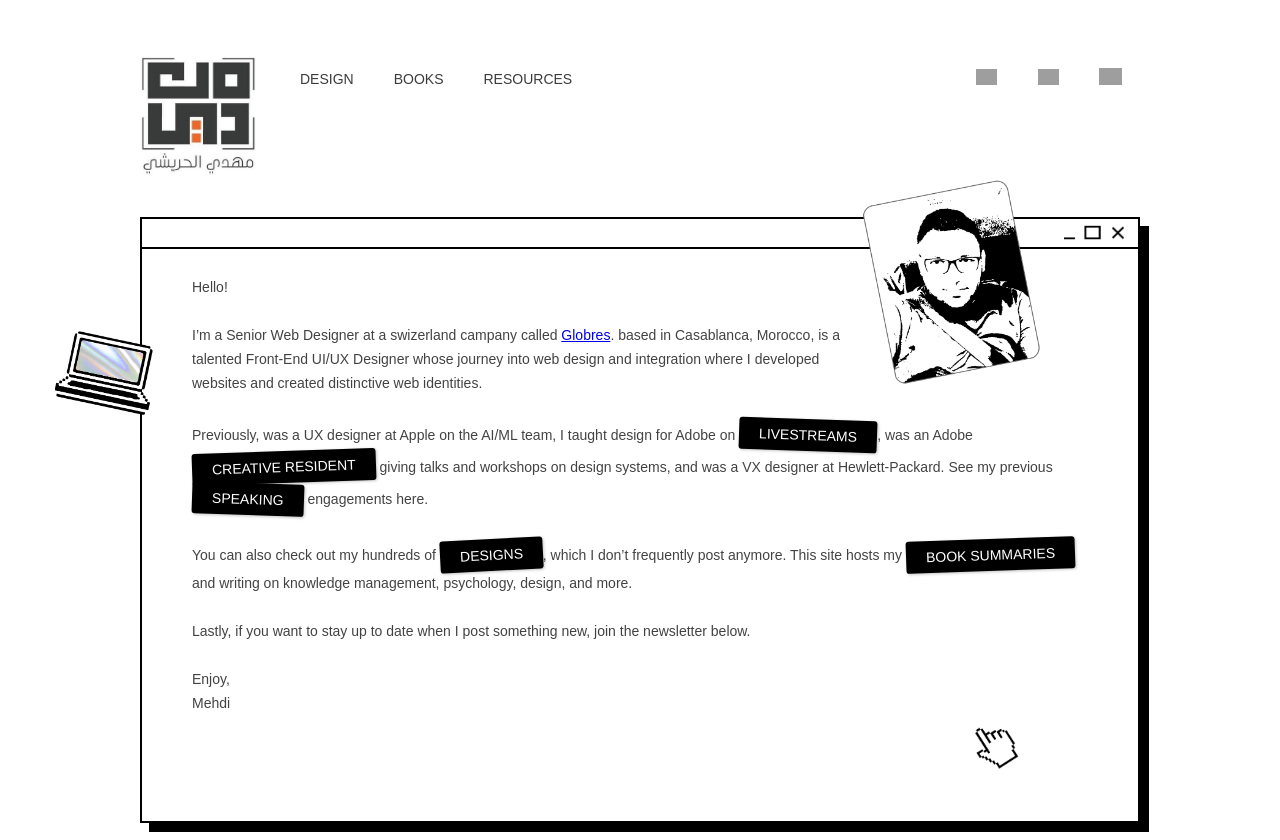
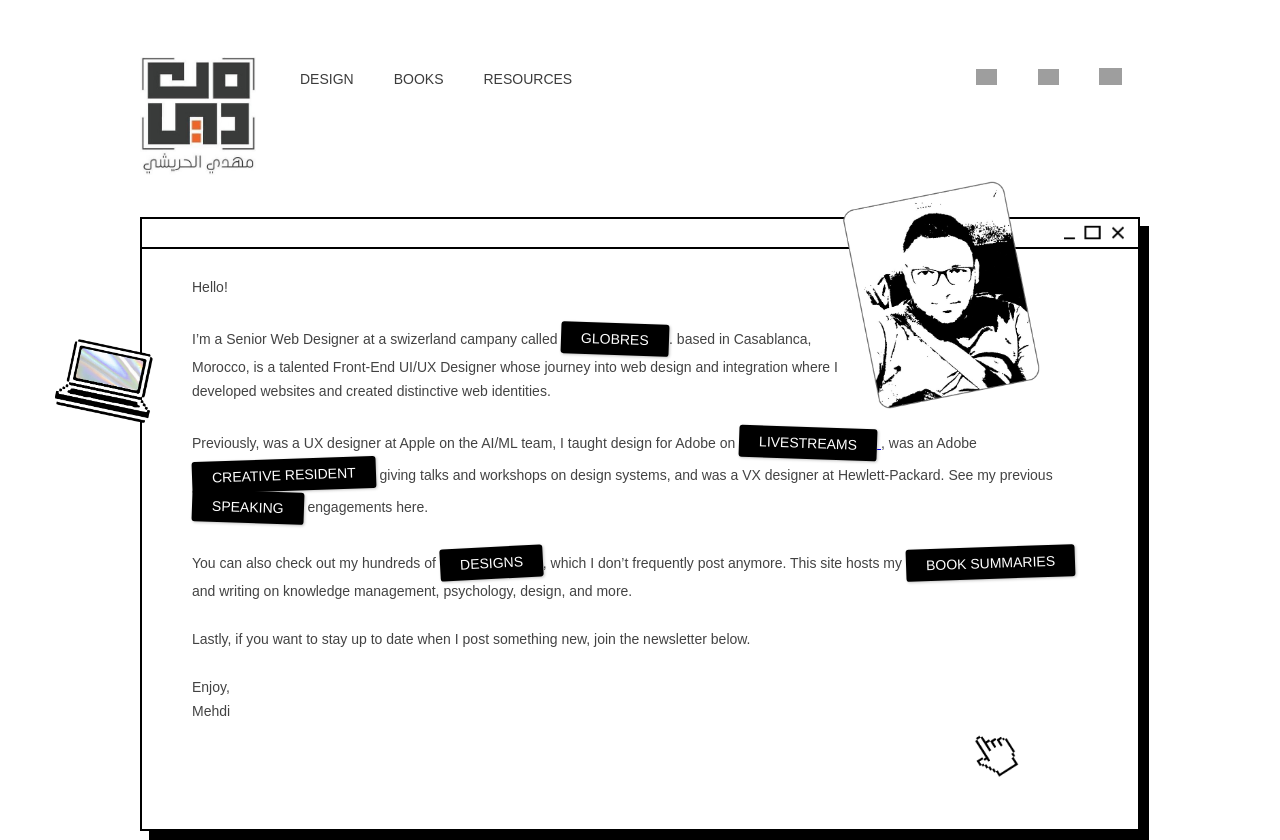
Before and after one commit to lahraichimehdi/main, a plain HTML site: page index.html in a window 1280 px wide. Shown: the top 840 px of the page. Drawn offline with nearby package versions, Linux system fonts and the light colour scheme; grey boxes are pictures that could not be loaded; a web font is replaced by a local one.

Commit message:
Update index.html

```diff
--- a/index.html
+++ b/index.html
@@ -160,25 +160,28 @@
             class="image-13"
           />
         </div>
-        <div class="mobile-main-paragraph w-clearfix">
+        <div class="mobile-main-paragraph w-clearfix ymo-tape-1">
           <img
             src="img/logo.png"
             loading="lazy"
-            width="180"
+            width="200"
             alt=""
             class="blacknwhite"
           />
           <p class="container_blacknwhite">
             Hello!<br /><br />I’m a Senior Web Designer at a swizerland campany
             called
-            <a href="https://www.globres.com/" target="_blank">Globres</a>.
-            based in Casablanca, Morocco, is a talented Front-End UI/UX Designer
-            whose journey into web design and integration where I developed
-            websites and created distinctive web identities.<br /><br />Previously,
+            <a href="https://globres.com" target="_blank">
+              <span class="dymo-tape-1">GlobRes</span></a
+            >. based in Casablanca, Morocco, is a talented Front-End UI/UX
+            Designer whose journey into web design and integration where I
+            developed websites and created distinctive web identities.<br /><br />Previously,
             was a UX designer at Apple on the AI/ML team, I taught design for
             Adobe on
-            <a href="/speaking"><span class="dymo-tape-1">livestreams</span></a
-            >, was an Adobe
+            <a href="/speaking">
+              <span class="dymo-tape-1">livestreams</span>
+            </a>
+            , was an Adobe
             <a
               href="https://www.adobe.com/about-adobe/creative-residency/current-residents.html#meetouralumni"
               target="_blank"
@@ -188,7 +191,7 @@
             at Hewlett-Packard. See my previous
             <a href="/speaking"><span class="dymo-tape-1">speaking</span></a>
             engagements here.<br /><br />You can also check out my hundreds of
-            <a href="https://dribbble.com/andreaeppy" target="_blank"
+            <a href="#" target="_blank"
               ><span class="dymo-tape-3">designs</span></a
             >, which I don’t frequently post anymore. This site hosts my
             <a href="/books"><span class="dymo-tape-2">book summaries</span></a>
```
